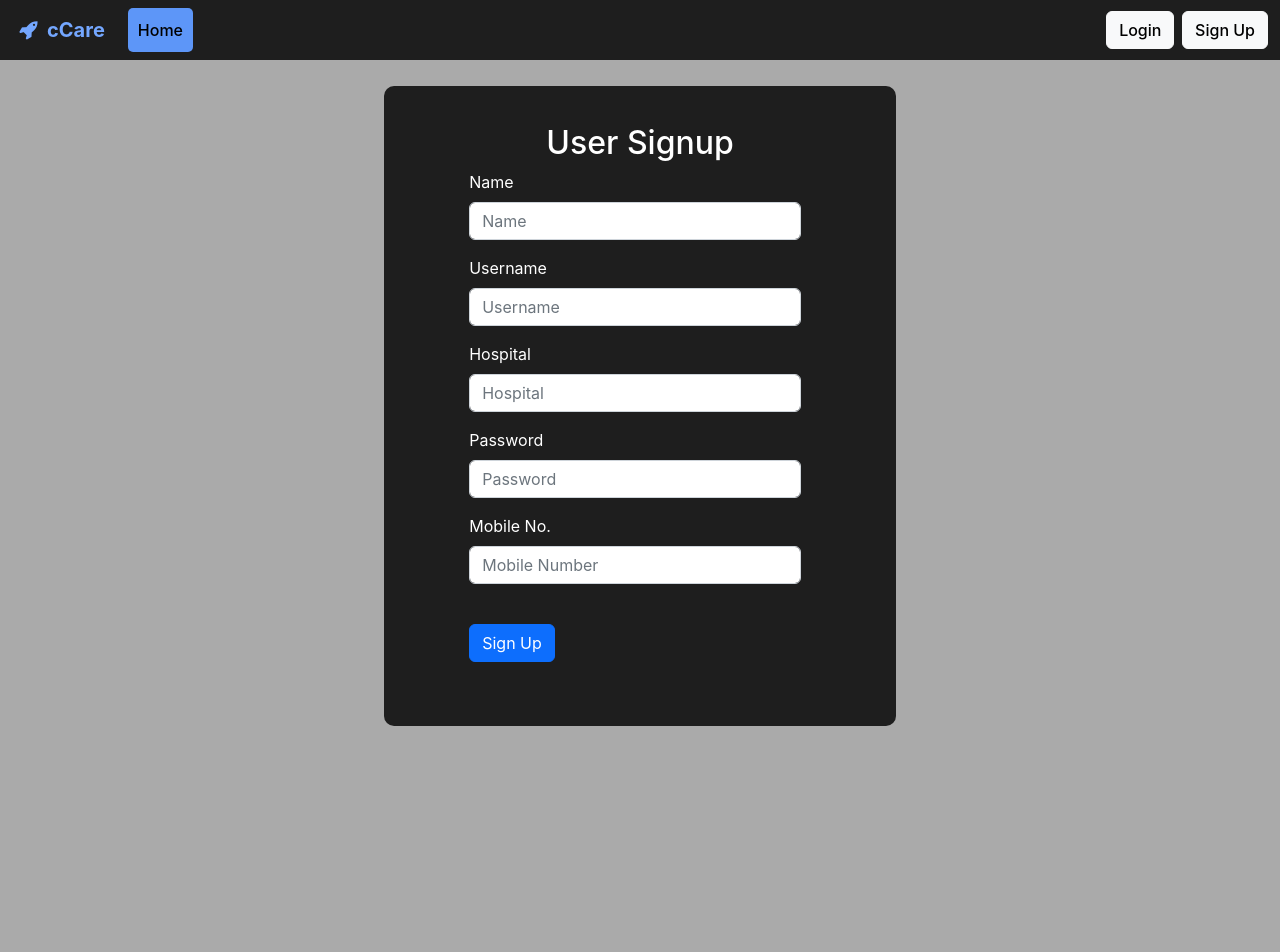
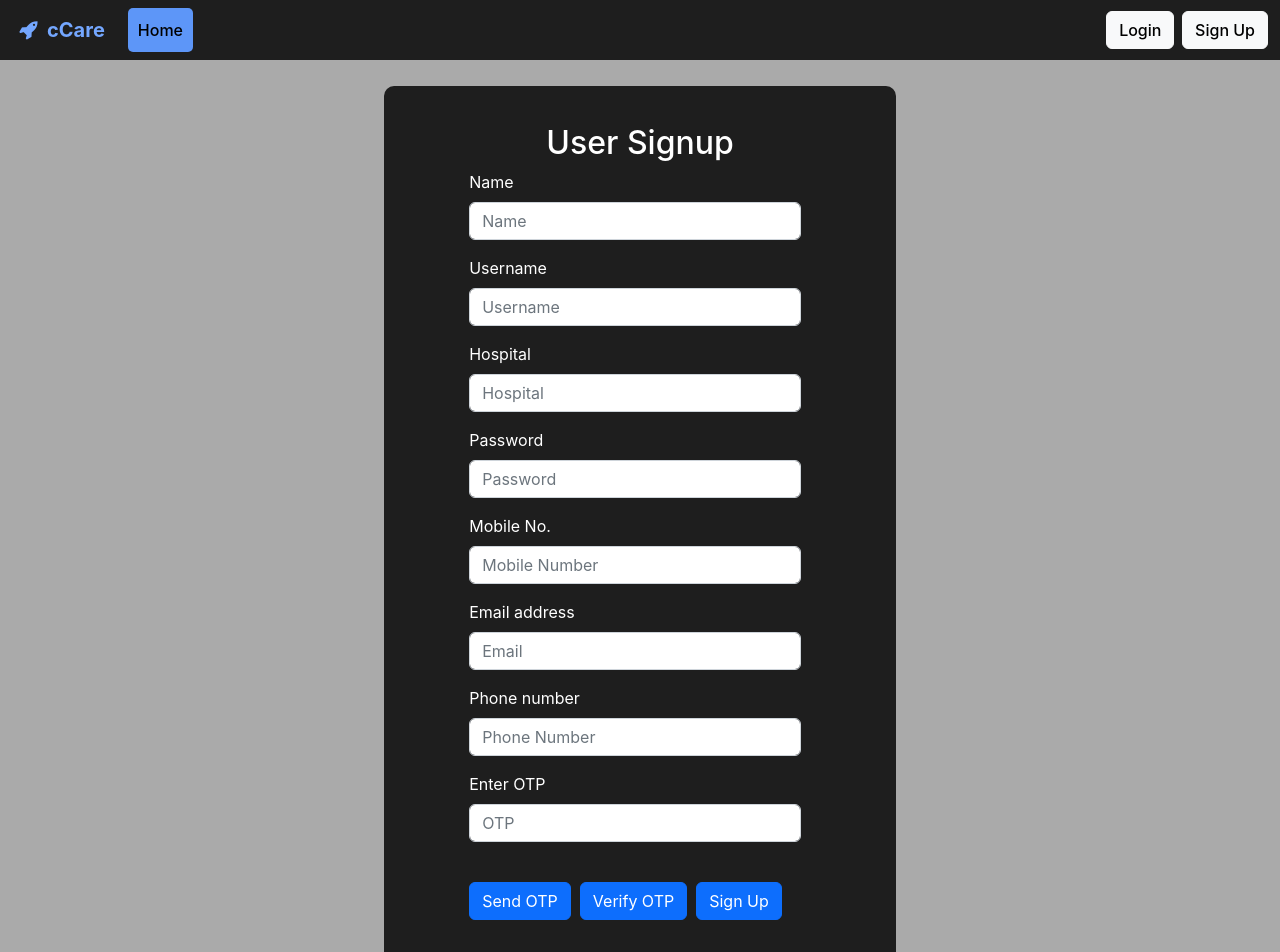
Before and after one commit to urujahmedsyed/cancerfrontend, a React (Create React App) app: page /signup in a window 1280 px wide. Shown: the top 952 px of the page. Before the commit the page ends 800 px from the top, so only its background shows below. Built offline with nearby package versions, Linux system fonts and the light colour scheme.

Commit message:
modified:   src/components/SignUp.js

```diff
--- a/src/components/SignUp.js
+++ b/src/components/SignUp.js
@@ -1,23 +1,65 @@
 import React from "react";
-import '../styles/signup.css';
-import Navu from './Navu';
+import "../styles/signup.css";
+import Navu from "./Navu";
 import { useState } from "react";
 import { useNavigate } from "react-router-dom";
 
 function SignUp() {
   const history = useNavigate();
-    const [name, setName] = useState('');
-    const [uname, setUname] = useState('');
-    const [mobile, setMobile] = useState('');
-    const [password, setPassword] = useState('');
-    const [hospital, setHospital] = useState('');
+  const [name, setName] = useState("");
+  const [uname, setUname] = useState("");
+  const [mobile, setMobile] = useState("");
+  const [password, setPassword] = useState("");
+  const [hospital, setHospital] = useState("");
+  const [email, setEmail] = useState("");
+  const [phone, setPhone] = useState("");
+  const [otp, setOtp] = useState("");
 
-    async function registerUser(event) {
-        event.preventDefault();
-        const response = await fetch('https://cancerserver.onrender.com/api/signup', {
-            method: 'POST',
+  async function sendOtp() {
+    const response = await fetch("https://cancerserver.onrender.com/api/sendOtp", {
+      method: "POST",
       headers: {
-                'Content-Type': 'application/json',
+        "Content-Type": "application/json",
+      },
+      body: JSON.stringify({
+        email,
+        phone,
+      }),
+    });
+
+    const data = await response.json();
+    if (data.status === "true") {
+      window.alert("OTP sent to your email");
+    } else {
+      window.alert("Failed to send OTP");
+    }
+  }
+
+  async function verifyOtp() {
+    const response = await fetch("https://cancerserver.onrender.com/api/verify", {
+      method: "POST",
+      headers: {
+        "Content-Type": "application/json",
+      },
+      body: JSON.stringify({
+        email,
+        otp,
+      }),
+    });
+
+    const data = await response.json();
+    if (data.status === "true") {
+      await signUp();
+    } else {
+      window.alert("Invalid OTP");
+    }
+  }
+
+  async function signUp() {
+    const response = await fetch("https://cancerserver.onrender.com/api/signup", {
+      method: "POST",
+      headers: {
+        "Content-Type": "application/json",
       },
       body: JSON.stringify({
         name,
@@ -25,93 +67,160 @@ function SignUp() {
         mobile,
         password,
         hospital,
+        email,
       }),
     });
 
     const data = await response.json();
-        if (data.status === 'yaya') {
-            // Display success alert
-            window.alert('Signup successful!');
-            history.push('/login');
+    if (data.status === "yaya") {
+      window.alert("Signup successful!");
+      history.push("/login");
     } else {
-            // Display invalid signup alert
-            window.alert('Invalid signup!');
+      window.alert("Invalid signup!");
     }
   }
+
   return (
     <>
-    <div id="nav1"><Navu/></div>
+      <div id="nav1">
+        <Navu />
+      </div>
       <div class="container" id="dome21">
         <div class="container" id="resdesc21">
-            <h2><br/>User Signup</h2>
+          <h2>
+            <br />User Signup
+          </h2>
         </div>
         <div id="loginfrms21">
-            <form onSubmit={registerUser}>
+          <form onSubmit={(e) => e.preventDefault()}>
             <div class="mb-3">
-                    <label for="exampleInputName1" class="form-label">Name</label>
+              <label for="exampleInputName1" class="form-label">
+                Name
+              </label>
               <input
                 value={name}
-                        onChange={(e)=>setName(e.target.value)}
+                onChange={(e) => setName(e.target.value)}
                 type="text"
                 class="form-control"
                 id="exampleInputName1"
-                        placeholder="Name"/>
+                placeholder="Name"
+              />
             </div>
             <div class="mb-3">
-                    <label for="exampleInputUsername1"class="form-label">Username</label>
+              <label for="exampleInputUsername1" class="form-label">
+                Username
+              </label>
               <input
                 value={uname}
-                        onChange={(e)=>setUname(e.target.value)}
+                onChange={(e) => setUname(e.target.value)}
                 type="text"
                 class="form-control"
                 id="exampleInputUsername1"
-                        placeholder="Username"/>
+                placeholder="Username"
+              />
             </div>
             <div class="mb-3">
-                    <label for="exampleInputHospital1"class="form-label">Hospital</label>
+              <label for="exampleInputHospital1" class="form-label">
+                Hospital
+              </label>
               <input
                 value={hospital}
-                        onChange={(e)=>setHospital(e.target.value)}
+                onChange={(e) => setHospital(e.target.value)}
                 type="text"
                 class="form-control"
                 id="exampleInputHospital1"
-                        placeholder="Hospital"/>
+                placeholder="Hospital"
+              />
             </div>
             <div class="mb-3">
-                    <label for="exampleInputPassword1" class="form-label">Password</label>
+              <label for="exampleInputPassword1" class="form-label">
+                Password
+              </label>
               <input
                 value={password}
-                        onChange={(e)=>setPassword(e.target.value)}
+                onChange={(e) => setPassword(e.target.value)}
                 type="password"
                 class="form-control"
                 id="exampleInputPassword1"
-                        placeholder="Password"/>
+                placeholder="Password"
+              />
             </div>
 
             <div class="mb-3">
-                    <label for="exampleInputMobileNo1" class="form-label">Mobile No.</label>
+              <label for="exampleInputMobileNo1" class="form-label">
+                Mobile No.
+              </label>
               <input
                 value={mobile}
-                        onChange={(e)=>setMobile(e.target.value)}
+                onChange={(e) => setMobile(e.target.value)}
                 type="number"
                 class="form-control"
                 id="exampleInputMobileNo1"
-                        placeholder="Mobile Number"/>
+                placeholder="Mobile Number"
+              />
             </div>
-                {/* <div class="mb-3">
-                    <label for="exampleInputPassword1" class="form-label">Confirm Password</label>
-                    <input type="password" class="form-control" id="exampleInputPassword1"/>
-                </div> */}
-                <br/>
-                <button type="submit" class="btn btn-primary">Sign Up</button>
+
+            <div class="mb-3">
+              <label for="exampleInputEmail1" class="form-label">
+                Email address
+              </label>
+              <input
+                value={email}
+                onChange={(e) => setEmail(e.target.value)}
+                type="email"
+                class="form-control"
+                id="exampleInputEmail1"
+                placeholder="Email"
+              />
+            </div>
+
+            <div class="mb-3">
+              <label for="exampleInputPhone1" class="form-label">
+                Phone number
+              </label>
+              <input
+                value={phone}
+                onChange={(e) => setPhone(e.target.value)}
+                type="text"
+                class="form-control"
+                id="exampleInputPhone1"
+                placeholder="Phone Number"
+              />
+            </div>
+
+            <div class="mb-3">
+              <label for="exampleInputOtp1" class="form-label">
+                Enter OTP
+              </label>
+              <input
+                value={otp}
+                onChange={(e) => setOtp(e.target.value)}
+                type="text"
+                class="form-control"
+                id="exampleInputOtp1"
+                placeholder="OTP"
+              />
+            </div>
+
+            <br />
+            <button onClick={sendOtp} class="btn btn-primary">
+              Send OTP
+            </button>{" "}
+            &nbsp;
+            <button onClick={verifyOtp} class="btn btn-primary">
+              Verify OTP
+            </button>{" "}
+            &nbsp;
+            <button onClick={signUp} class="btn btn-primary">
+              Sign Up
+            </button>
           </form>
-
         </div>
       </div>
-    <br/>
-    <br/>
+      <br />
+      <br />
     </>
-)
+  );
 }
-;
+
 export default SignUp;
```
Lines whose indentation alone changed are shown as unchanged.
